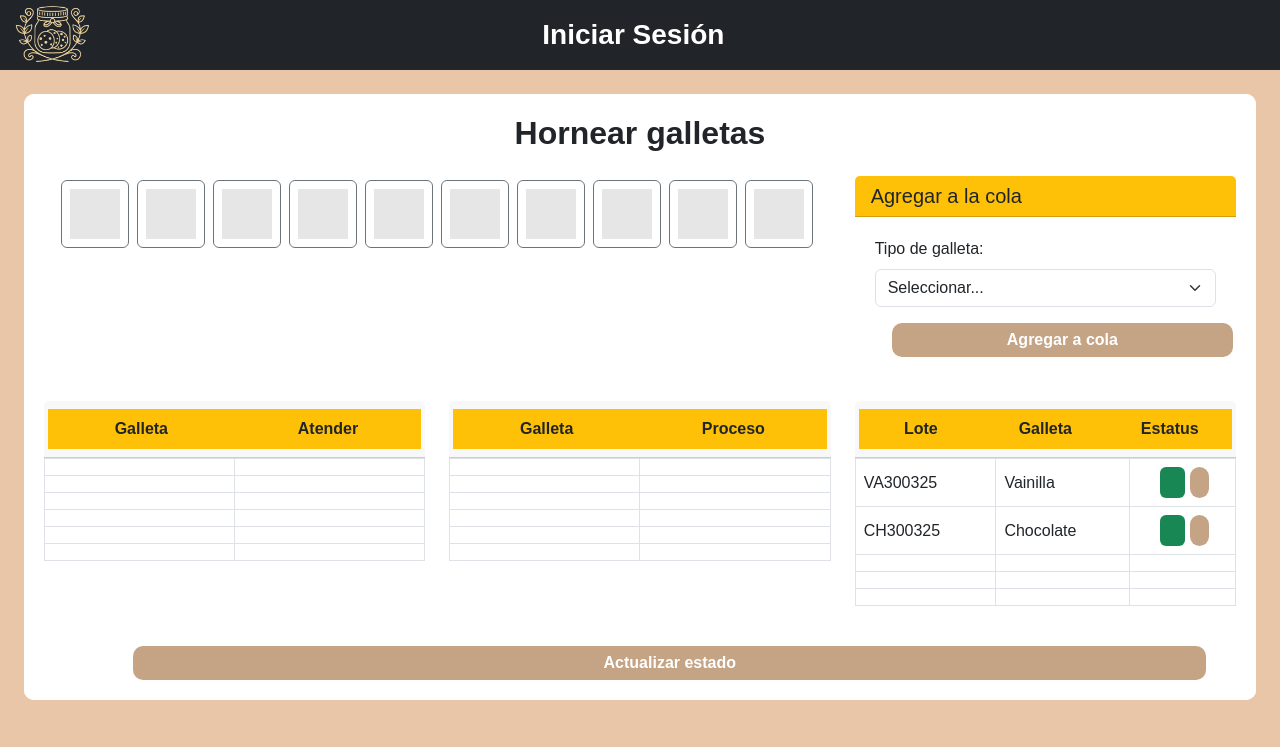
After one commit to isaacrdmc/NewGalleto-M, a Flask app: page /production/horneado in a window 1280 px wide. The commit adds this page. Shown: the top 747 px of the page. Run offline with Flask 3, Linux system fonts and the light colour scheme; some libraries are stand-ins or nearby versions; grey boxes are pictures that could not be loaded.

Commit message:
pues lo de produccion

```diff
--- /dev/null
+++ b/horneado_data.json
@@ -0,0 +1 @@
+{"cookies_in_process": [], "cookies_queue": [], "finished_cookies": [{"batch": "VA300325", "created_at": "18:50:48", "finished_at": "18:51:18", "id": "VA300325185048", "process_started_at": "18:50:56", "type": "Vainilla"}, {"batch": "CH300325", "created_at": "18:51:06", "finished_at": "18:51:21", "id": "CH300325185106", "process_started_at": "18:51:09", "type": "Chocolate"}]}
--- a/modules/production/routes.py
+++ b/modules/production/routes.py
@@ -1,5 +1,6 @@
 from datetime import datetime
-from flask import abort, render_template, request, Flask, render_template, request, redirect, url_for, session, flash, jsonify
+import os
+from flask import abort, json, render_template, request, Flask, render_template, request, redirect, url_for, session, flash, jsonify
 
 from modules.admin.services import obtener_proveedores
 #  ~ Importamos el archvio con el nombre del Blueprint para la sección
@@ -7,6 +8,7 @@ from . import bp_production
 
 
 # ? Ahora vamos a definir las rutas necesarias para el bluprint
+# * Ruta para el dashboard de producción
 
 @bp_production.route('/dashboard_produccion')
 def dashboard_produccion():
@@ -75,15 +77,6 @@ def detalle_insumo(nombre_insumo):
                          lotes=insumo.get('lotes', []),
                          proximos_caducar=proximos_caducar)
 
-proveedor = [
-    {"id": "0001", "empresa": "19 Hermanos", "telefono": "477-724-5893",
-     "correo": "queso@gmail.com", "direccion": "Paseo de los Insurgentes 362",
-     "productos": "Leche y queso"},
-    {"id": "0002", "empresa": "Skibidi", "telefono": "477-123-4567",
-     "correo": "skibidi@gmail.com", "direccion": "Avenida Central 123",
-     "productos": "Bebidas"}
-]
-
 
 insumo = [
     {"id": 1, "lote": 1, "producto": "Huevo", "cantidad": 100, "fechaCaducidad": "2024-11-20", "mermas": 5},
@@ -91,9 +84,157 @@ insumo = [
 ]
 
 
-# * Ruta para el dashboard de producción
-@bp_production.route('/produccion')
-def produccion():
-    if 'username' not in session or session['role'] != 'produccion':
-        return redirect(url_for('production.login'))
-    return render_template('produccion/produccion.html')
+###############
+# * Ruta para el horneado de galletas
+# Función para guardar y cargar datos (simulando una base de datos)
+DATA_FILE = 'horneado_data.json'
+
+def load_data():
+    if os.path.exists(DATA_FILE):
+        with open(DATA_FILE, 'r') as f:
+            try:
+                return json.load(f)
+            except:
+                return {"cookies_queue": [], "cookies_in_process": [], "finished_cookies": []}
+    return {"cookies_queue": [], "cookies_in_process": [], "finished_cookies": []}
+
+def save_data(data):
+    with open(DATA_FILE, 'w') as f:
+        json.dump(data, f)
+
+# Tipos de galletas disponibles
+cookie_types = ["Chocolate", "Vainilla", "Avena", "Mantequilla"]
+
+@bp_production.route('/horneado', methods=['GET'])
+def horneado():
+    # Cargar datos
+    data = load_data()
+
+    # Obtener fecha actual para lotes
+    current_date = datetime.now().strftime("%d%m%y")
+
+    # Renderizar plantilla con datos
+    return render_template(
+        'produccion/hornear_galleta.html',
+        cookies_queue=data['cookies_queue'],
+        cookies_in_process=data['cookies_in_process'],
+        finished_cookies=data['finished_cookies'],
+        cookie_types=cookie_types,
+        current_date=current_date
+    )
+
+@bp_production.route('/add_to_queue', methods=['POST'])
+def add_to_queue():
+    # Obtener tipo de galleta del formulario
+    cookie_type = request.form.get('cookie_type')
+
+    # Validar tipo de galleta
+    if cookie_type not in cookie_types:
+        flash('Tipo de galleta no válido', 'danger')
+        return redirect(url_for('production.horneado'))
+
+    # Cargar datos actuales
+    data = load_data()
+
+    # Generar ID para la galleta
+    cookie_id = f"{cookie_type[0:2].upper()}{datetime.now().strftime('%d%m%y%H%M%S')}"
+
+    # Agregar galleta a la cola
+    data['cookies_queue'].append({
+        'id': cookie_id,
+        'type': cookie_type,
+        'created_at': datetime.now().strftime("%H:%M:%S")
+    })
+
+    # Guardar datos
+    save_data(data)
+
+    flash(f'Galleta de {cookie_type} agregada a la cola', 'success')
+    return redirect(url_for('production.horneado'))
+
+@bp_production.route('/start_process/<cookie_id>', methods=['POST'])
+def start_process(cookie_id):
+    # Cargar datos actuales
+    data = load_data()
+
+    # Buscar galleta en la cola
+    for i, cookie in enumerate(data['cookies_queue']):
+        if cookie['id'] == cookie_id:
+            # Mover galleta de la cola al proceso
+            cookie_to_process = data['cookies_queue'].pop(i)
+            cookie_to_process['process_started_at'] = datetime.now().strftime("%H:%M:%S")
+            data['cookies_in_process'].append(cookie_to_process)
+
+            # Guardar datos
+            save_data(data)
+
+            flash(f'Galleta de {cookie_to_process["type"]} movida a proceso', 'success')
+            return redirect(url_for('production.horneado'))
+
+    flash('Galleta no encontrada', 'danger')
+    return redirect(url_for('production.horneado'))
+
+@bp_production.route('/finish_process/<cookie_id>', methods=['POST'])
+def finish_process(cookie_id):
+    # Cargar datos actuales
+    data = load_data()
+
+    # Buscar galleta en proceso
+    for i, cookie in enumerate(data['cookies_in_process']):
+        if cookie['id'] == cookie_id:
+            # Mover galleta del proceso a terminadas
+            cookie_to_finish = data['cookies_in_process'].pop(i)
+            cookie_to_finish['finished_at'] = datetime.now().strftime("%H:%M:%S")
+
+            # Generar número de lote
+            batch_number = f"{cookie_to_finish['type'][0:2].upper()}{datetime.now().strftime('%d%m%y')}"
+            cookie_to_finish['batch'] = batch_number
+
+            data['finished_cookies'].append(cookie_to_finish)
+
+            # Guardar datos
+            save_data(data)
+
+            flash(f'Galleta de {cookie_to_finish["type"]} finalizada con éxito', 'success')
+            return redirect(url_for('production.horneado'))
+
+    flash('Galleta no encontrada', 'danger')
+    return redirect(url_for('production.horneado'))
+
+@bp_production.route('/delete_cookie', methods=['POST'])
+def delete_cookie():
+    cookie_id = request.form.get('cookie_id')
+    list_type = request.form.get('list_type')
+
+    # Cargar datos actuales
+    data = load_data()
+
+    # Seleccionar lista correcta
+    if list_type == 'queue':
+        target_list = data['cookies_queue']
+        list_name = 'cookies_queue'
+    elif list_type == 'process':
+        target_list = data['cookies_in_process']
+        list_name = 'cookies_in_process'
+    elif list_type == 'finished':
+        target_list = data['finished_cookies']
+        list_name = 'finished_cookies'
+    else:
+        flash('Lista no válida', 'danger')
+        return redirect(url_for('production.horneado'))
+
+    # Buscar y eliminar la galleta
+    for i, cookie in enumerate(target_list):
+        if cookie['id'] == cookie_id:
+            cookie_info = target_list[i]
+            del data[list_name][i]
+
+            # Guardar datos
+            save_data(data)
+
+            flash(f'Galleta de {cookie_info["type"]} eliminada', 'success')
+            return redirect(url_for('production.horneado'))
+
+    flash('Galleta no encontrada', 'danger')
+    return redirect(url_for('production.horneado'))
+#########################
--- /dev/null
+++ b/templates/produccion/hornear_galleta.html
@@ -0,0 +1,219 @@
+{% extends "shared/base.html" %}
+
+{% block content %}
+<div class="container-fluid py-4">
+    <!-- Mensajes flash -->
+    {% with messages = get_flashed_messages(with_categories=true) %}
+        {% if messages %}
+            {% for category, message in messages %}
+                <div class="alert alert-{{ category }} alert-dismissible fade show" role="alert">
+                    {{ message }}
+                    <button type="button" class="btn-close" data-bs-dismiss="alert" aria-label="Close"></button>
+                </div>
+            {% endfor %}
+        {% endif %}
+    {% endwith %}
+
+    <div class="row mb-4">
+        <div class="col-12">
+            <div class="card bg-light">
+                <div class="card-body">
+                    <h2 class="text-center fw-bold">Hornear galletas</h2>
+
+                    <!-- Fila de imágenes de galletas y selección -->
+                    <div class="row my-4">
+                        <div class="col-md-8">
+                            <div class="d-flex justify-content-center flex-wrap">
+                                {% for cookie in cookies_in_process %}
+                                <div class="m-1 p-2 border border-warning rounded cookie-in-oven" title="{{ cookie.type }} - En proceso desde {{ cookie.process_started_at }}">
+                                    <img src="{{ url_for('static', filename='img/galleta.png') }}" alt="{{ cookie.type }}" width="50" height="50">
+                                </div>
+                                {% endfor %}
+
+                                <!-- Espacios vacíos para completar 10 galletas -->
+                                {% for i in range(10 - cookies_in_process|length) %}
+                                <div class="m-1 p-2 border border-secondary rounded empty-slot">
+                                    <img src="{{ url_for('static', filename='img/empty-cookie.png') }}" alt="Espacio vacío" width="50" height="50" class="opacity-25">
+                                </div>
+                                {% endfor %}
+                            </div>
+                        </div>
+
+                        <div class="col-md-4">
+                            <div class="card">
+                                <div class="card-header bg-warning">
+                                    <h5 class="mb-0">Agregar a la cola</h5>
+                                </div>
+                                <div class="card-body">
+                                    <form action="{{ url_for('production.add_to_queue') }}" method="post">
+                                        <div class="mb-3">
+                                            <label for="cookieType" class="form-label">Tipo de galleta:</label>
+                                            <select class="form-select" id="cookieType" name="cookie_type" required>
+                                                <option value="" selected disabled>Seleccionar...</option>
+                                                {% for type in cookie_types %}
+                                                <option value="{{ type }}">{{ type }}</option>
+                                                {% endfor %}
+                                            </select>
+                                        </div>
+                                        <button type="submit" class="btn btn-success w-100">Agregar a cola</button>
+                                    </form>
+                                </div>
+                            </div>
+                        </div>
+                    </div>
+
+                    <!-- Tablas de información -->
+                    <div class="row">
+                        <!-- Tabla de Galleta y Atender (Cola) -->
+                        <div class="col-md-4">
+                            <div class="card mb-4">
+                                <div class="card-header">
+                                    <div class="row">
+                                        <div class="col-6 bg-warning text-dark py-2 text-center fw-bold">Galleta</div>
+                                        <div class="col-6 bg-warning text-dark py-2 text-center fw-bold">Atender</div>
+                                    </div>
+                                </div>
+                                <div class="card-body p-0">
+                                    <table class="table table-bordered m-0">
+                                        <tbody>
+                                            {% for cookie in cookies_queue %}
+                                            <tr>
+                                                <td class="align-middle">{{ cookie.type }}</td>
+                                                <td class="text-center align-middle">
+                                                    <form action="{{ url_for('production.start_process', cookie_id=cookie.id) }}" method="post" class="d-inline">
+                                                        <button type="submit" class="btn btn-success btn-sm">
+                                                            <i class="fa-solid fa-check"></i>
+                                                        </button>
+                                                    </form>
+                                                    <form action="{{ url_for('production.delete_cookie') }}" method="post" class="d-inline">
+                                                        <input type="hidden" name="cookie_id" value="{{ cookie.id }}">
+                                                        <input type="hidden" name="list_type" value="queue">
+                                                        <button type="submit" class="btn btn-danger btn-sm">
+                                                            <i class="fa-solid fa-trash"></i>
+                                                        </button>
+                                                    </form>
+                                                </td>
+                                            </tr>
+                                            {% endfor %}
+
+                                            <!-- Filas vacías para completar la tabla -->
+                                            {% for i in range(6 - cookies_queue|length) %}
+                                            <tr class="empty-row">
+                                                <td class="align-middle"></td>
+                                                <td class="align-middle"></td>
+                                            </tr>
+                                            {% endfor %}
+                                        </tbody>
+                                    </table>
+                                </div>
+                            </div>
+                        </div>
+
+                        <!-- Tabla de Galleta y Proceso -->
+                        <div class="col-md-4">
+                            <div class="card mb-4">
+                                <div class="card-header">
+                                    <div class="row">
+                                        <div class="col-6 bg-warning text-dark py-2 text-center fw-bold">Galleta</div>
+                                        <div class="col-6 bg-warning text-dark py-2 text-center fw-bold">Proceso</div>
+                                    </div>
+                                </div>
+                                <div class="card-body p-0">
+                                    <table class="table table-bordered m-0">
+                                        <tbody>
+                                            {% for cookie in cookies_in_process %}
+                                            <tr>
+                                                <td class="align-middle">{{ cookie.type }}</td>
+                                                <td class="text-center align-middle">
+                                                    <form action="{{ url_for('production.finish_process', cookie_id=cookie.id) }}" method="post" class="d-inline">
+                                                        <button type="submit" class="btn btn-success btn-sm">
+                                                            <i class="fa-solid fa-check"></i>
+                                                        </button>
+                                                    </form>
+                                                    <form action="{{ url_for('production.delete_cookie') }}" method="post" class="d-inline">
+                                                        <input type="hidden" name="cookie_id" value="{{ cookie.id }}">
+                                                        <input type="hidden" name="list_type" value="process">
+                                                        <button type="submit" class="btn btn-danger btn-sm">
+                                                            <i class="fa-solid fa-trash"></i>
+                                                        </button>
+                                                    </form>
+                                                </td>
+                                            </tr>
+                                            {% endfor %}
+
+                                            <!-- Filas vacías para completar la tabla -->
+                                            {% for i in range(6 - cookies_in_process|length) %}
+                                            <tr class="empty-row">
+                                                <td class="align-middle"></td>
+                                                <td class="align-middle"></td>
+                                            </tr>
+                                            {% endfor %}
+                                        </tbody>
+                                    </table>
+                                </div>
+                            </div>
+                        </div>
+
+                        <!-- Tabla de Lote, Galleta y Estatus -->
+                        <div class="col-md-4">
+                            <div class="card mb-4">
+                                <div class="card-header">
+                                    <div class="row">
+                                        <div class="col-4 bg-warning text-dark py-2 text-center fw-bold">Lote</div>
+                                        <div class="col-4 bg-warning text-dark py-2 text-center fw-bold">Galleta</div>
+                                        <div class="col-4 bg-warning text-dark py-2 text-center fw-bold">Estatus</div>
+                                    </div>
+                                </div>
+                                <div class="card-body p-0">
+                                    <table class="table table-bordered m-0">
+                                        <tbody>
+                                            {% for cookie in finished_cookies %}
+                                            <tr>
+                                                <td class="align-middle">{{ cookie.batch }}</td>
+                                                <td class="align-middle">{{ cookie.type }}</td>
+                                                <td class="text-center align-middle">
+                                                    <div class="d-flex justify-content-center">
+                                                        <span class="badge bg-success mx-1">
+                                                            <i class="fa-solid fa-check"></i>
+                                                        </span>
+                                                        <form action="{{ url_for('production.delete_cookie') }}" method="post" class="d-inline">
+                                                            <input type="hidden" name="cookie_id" value="{{ cookie.id }}">
+                                                            <input type="hidden" name="list_type" value="finished">
+                                                            <button type="submit" class="btn btn-danger btn-sm">
+                                                                <i class="fa-solid fa-trash"></i>
+                                                            </button>
+                                                        </form>
+                                                    </div>
+                                                </td>
+                                            </tr>
+                                            {% endfor %}
+
+                                            <!-- Filas vacías para completar la tabla -->
+                                            {% for i in range(5 - finished_cookies|length) %}
+                                            <tr class="empty-row">
+                                                <td class="align-middle"></td>
+                                                <td class="align-middle"></td>
+                                                <td class="align-middle"></td>
+                                            </tr>
+                                            {% endfor %}
+                                        </tbody>
+                                    </table>
+                                </div>
+                            </div>
+                        </div>
+                    </div>
+
+                    <!-- Botón para actualizar manualmente la página -->
+                    <div class="row mt-3">
+                        <div class="col-12 text-center">
+                            <a href="{{ url_for('production.horneado') }}" class="btn btn-primary">
+                                <i class="fa-solid fa-refresh"></i> Actualizar estado
+                            </a>
+                        </div>
+                    </div>
+                </div>
+            </div>
+        </div>
+    </div>
+</div>
+{% endblock %}
--- a/templates/produccion/produccion.html
+++ b/templates/produccion/produccion.html
@@ -7,7 +7,7 @@
     <!-- Sección de Estadísticas -->
     <div class="row mb-4 text-center">
         <div class="col-md-3">
-            <a href="URL_AQUI" class="btn btn-success w-100 py-3 shadow-lg">
+            <a href="{{ url_for('production.horneado') }}" class="btn btn-warning w-100 py-3 shadow-lg">
                 <i class="fa-regular fa-oven"></i></i> Proceso de horneadas
             </a>
         </div>
```
Also changed, not shown: static/img/galleta.png (added).
